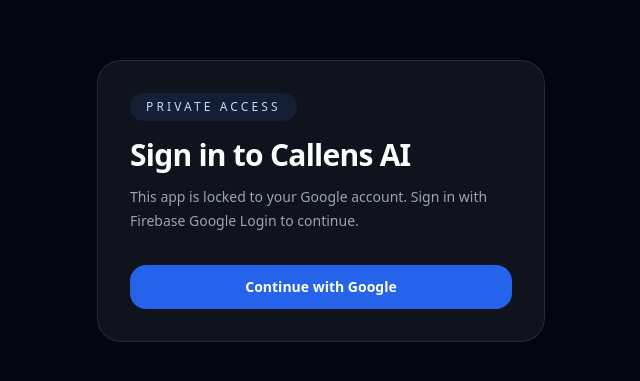
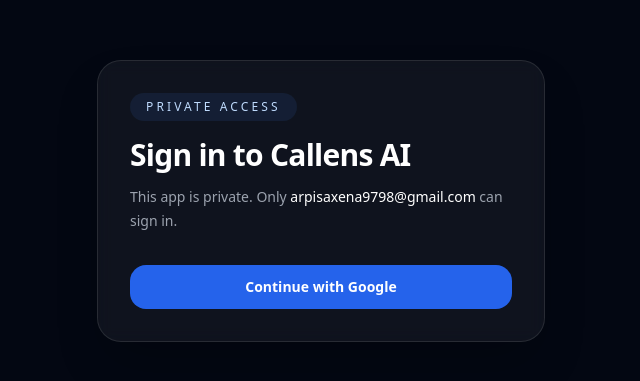
Before and after one commit to callensinstitute-max/callens-frontend, a React (Vite) app: page / in a window 1280 px wide. Shown: the part 199-580 px from the top of the page, without its empty margins (319-959 px from the left). Built offline with nearby package versions, Linux system fonts and the light colour scheme; no server answers.

Commit message:
Restrict Callens AI to private owner email

```diff
--- a/src/auth/AuthProvider.jsx
+++ b/src/auth/AuthProvider.jsx
@@ -1,7 +1,12 @@
 import { useEffect, useMemo, useState } from "react";
 import { onIdTokenChanged } from "firebase/auth";
 import { AuthContext } from "./AuthContext";
-import { auth, signInWithGoogle, signOutUser } from "./firebase";
+import {
+  ALLOWED_LOGIN_EMAIL,
+  auth,
+  signInWithGoogle,
+  signOutUser,
+} from "./firebase";
 
 export function AuthProvider({ children }) {
   const [authState, setAuthState] = useState({
@@ -21,6 +26,18 @@
         return;
       }
 
+      const normalizedEmail = String(user.email || "").trim().toLowerCase();
+      if (normalizedEmail !== ALLOWED_LOGIN_EMAIL) {
+        await signOutUser();
+        setAuthState({
+          ready: true,
+          token: null,
+          user: null,
+          authError: `Only ${ALLOWED_LOGIN_EMAIL} can access this app.`,
+        });
+        return;
+      }
+
       const token = await user.getIdToken();
       setAuthState({
         ready: true,
@@ -31,6 +48,7 @@
           email: user.email || "",
           photoURL: user.photoURL || "",
         },
+        authError: "",
       });
     });
 
--- a/src/auth/firebase.js
+++ b/src/auth/firebase.js
@@ -14,6 +14,8 @@
   projectId: import.meta.env.VITE_FIREBASE_PROJECT_ID,
   appId: import.meta.env.VITE_FIREBASE_APP_ID,
 };
+
+export const ALLOWED_LOGIN_EMAIL = "arpisaxena9798@gmail.com";
 
 const missingConfig = Object.entries(firebaseConfig)
   .filter(([, value]) => !String(value || "").trim())
--- a/src/components/LoginScreen.jsx
+++ b/src/components/LoginScreen.jsx
@@ -1,8 +1,9 @@
 import { useState } from "react";
 import { useAuth } from "../auth/useAuth";
+import { ALLOWED_LOGIN_EMAIL } from "../auth/firebase";
 
 export default function LoginScreen() {
-  const { signIn } = useAuth();
+  const { signIn, authError } = useAuth();
   const [error, setError] = useState("");
   const [loading, setLoading] = useState(false);
 
@@ -29,8 +30,7 @@
           Sign in to Callens AI
         </h1>
         <p className="mt-3 text-sm leading-6 text-gray-400">
-          This app is locked to your Google account. Sign in with Firebase Google
-          Login to continue.
+          This app is private. Only <span className="font-medium text-white">{ALLOWED_LOGIN_EMAIL}</span> can sign in.
         </p>
 
         <button
@@ -43,6 +43,7 @@
         </button>
 
         {error ? <p className="mt-4 text-sm text-red-400">{error}</p> : null}
+        {!error && authError ? <p className="mt-4 text-sm text-red-400">{authError}</p> : null}
       </div>
     </div>
   );
```
